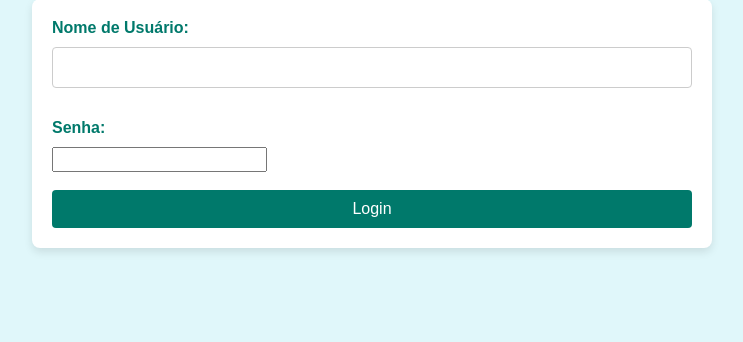
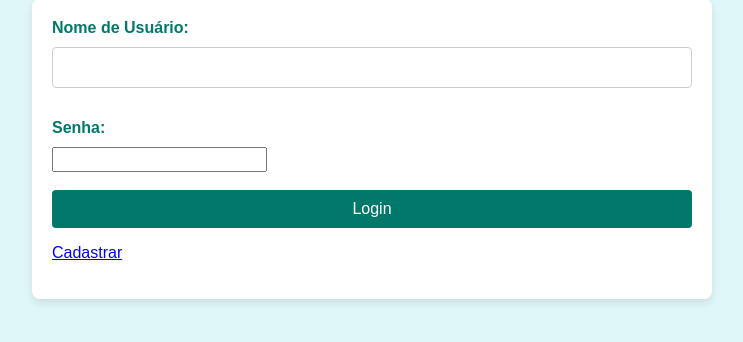
Before and after one commit to lucasjdc/carterinha-vacinacao, a PHP site: page /login.php in a window 1280 px wide. Shown: the part 97-439 px from the top of the page, without its empty margins (268-1011 px from the left). Run offline with PHP 8.4, Linux system fonts and the light colour scheme.

Commit message:
Coloquei um link para a pagina de registro

```diff
--- a/login.php
+++ b/login.php
@@ -58,6 +58,7 @@ $_SESSION['error_message'] = $error_message;
         <br>
         <br>
         <input type="submit" value="Login">
+        <p><a href="register.php">Cadastrar</a></p>
     </form>
 </body>
 </html>
```
